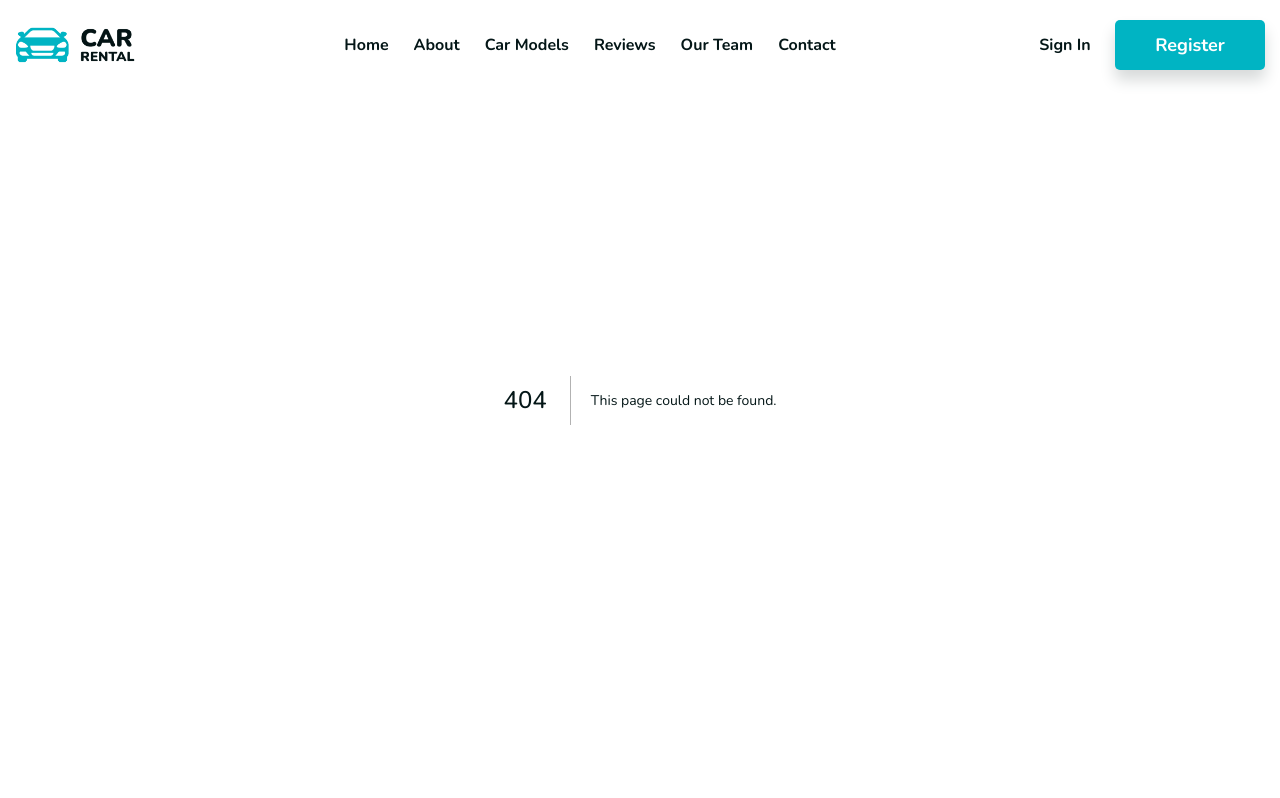
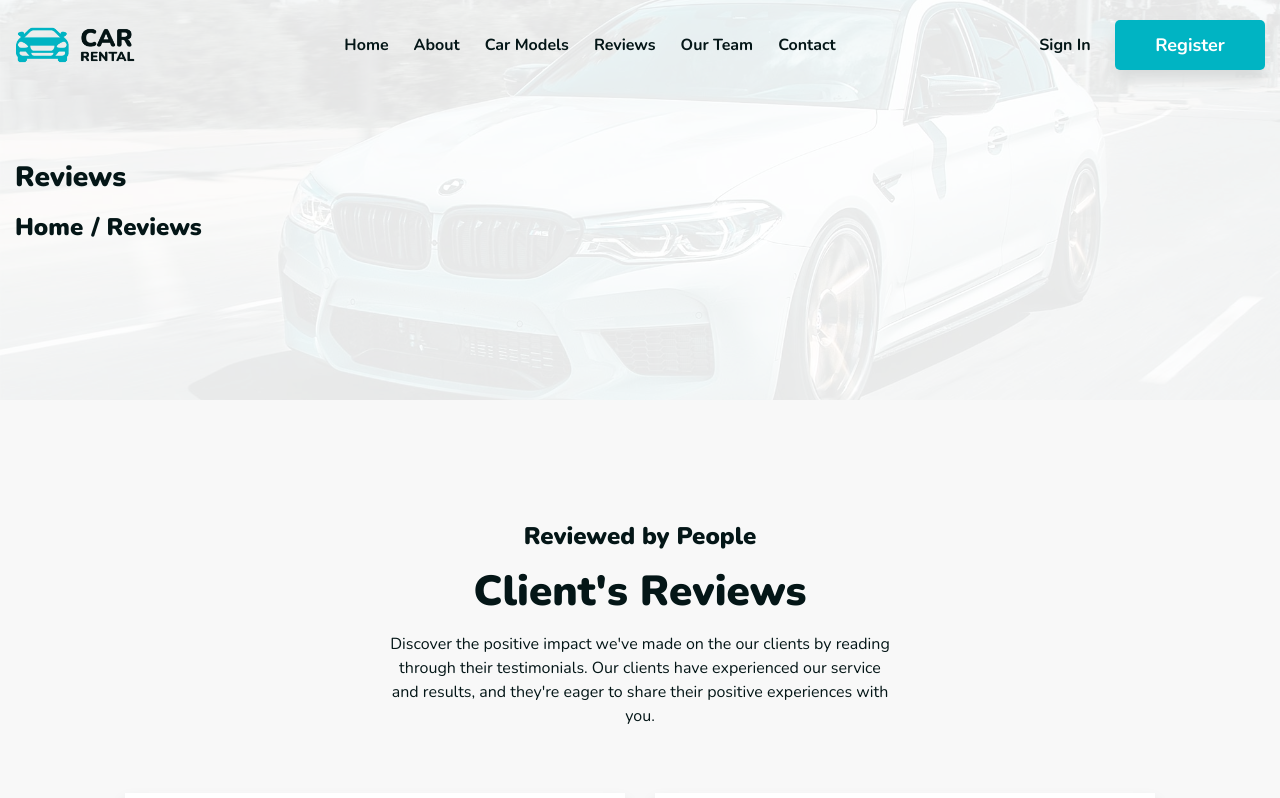
Before and after one commit to Gloryson/rentacar, a Next.js app: page /reviews in a window 1280 px wide. Before the commit this address had no page. Shown: the top 798 px of the page. Built offline with nearby package versions, Linux system fonts and the light colour scheme.

Commit message:
feat: added breadcrumbs

```diff
--- /dev/null
+++ b/app/reviews/page.tsx
@@ -0,0 +1,14 @@
+import { BreadCrumbs, ReviewSection } from '@/components';
+import { Fragment } from 'react';
+
+
+
+
+export default function ReviewsPage () {
+  return(
+    <Fragment>
+      <BreadCrumbs page='Reviews' />
+      <ReviewSection />
+    </Fragment>
+  )
+}
--- /dev/null
+++ b/components/BreadCrumbs/BreadCrumbs.scss
@@ -0,0 +1,23 @@
+.breadcrumbs__section {
+  height: 50vh;
+  position: relative;
+
+  img {
+    opacity: 0.1;
+    z-index: -1;
+  }
+
+  .container {
+    place-items: start;
+
+    .breadcrumbs {
+      display: flex;
+      gap: 8px;
+
+      a {
+        font-size: 24px;
+        font-weight: 900;
+      }
+    }
+  }
+}
--- /dev/null
+++ b/components/BreadCrumbs/BreadCrumbs.tsx
@@ -0,0 +1,20 @@
+import Image from 'next/image';
+import Link from 'next/link';
+import './BreadCrumbs.scss';
+
+
+
+export function BreadCrumbs ( { page }: { page: string } ) {
+  return(
+    <section className='breadcrumbs__section'>
+      <Image fill priority src={`/backgrounds/breadcrumbs-background.jpg`} alt='' sizes='' style={{objectFit: 'cover'}} />
+      <div className='container'>
+        <h3>{page}</h3>
+        <div className='breadcrumbs'>
+          <Link href={'/'}>Home</Link>
+          <h4>/ {page}</h4>
+        </div>
+      </div>
+    </section>
+  )
+}
--- a/components/NavBar/NavBar.scss
+++ b/components/NavBar/NavBar.scss
@@ -3,6 +3,7 @@ nav {
   height: 90px;
   position: absolute;
   top: 0;
+  z-index: 1;
 
   .container {
     display: flex;
--- a/components/NavBar/NavBar.tsx
+++ b/components/NavBar/NavBar.tsx
@@ -21,7 +21,7 @@ export function NavBar () {
           <Link href={'/'} onClick={() => setIsVisible(false)}>Home</Link>
           <Link href={'/'} onClick={() => setIsVisible(false)}>About</Link>
           <Link href={'/'} onClick={() => setIsVisible(false)}>Car Models</Link>
-          <Link href={'/'} onClick={() => setIsVisible(false)}>Reviews</Link>
+          <Link href={'/reviews'} onClick={() => setIsVisible(false)}>Reviews</Link>
           <Link href={'/'} onClick={() => setIsVisible(false)}>Our Team</Link>
           <Link href={'/'} onClick={() => setIsVisible(false)}>Contact</Link>
         </div>
--- a/components/index.ts
+++ b/components/index.ts
@@ -3,6 +3,7 @@ import { Banner } from './Banner/Banner';
 import { BenefitSection } from './BenefitSection/BenefitSection';
 import { BookBanner } from './BookBanner/BookBanner';
 import { BookSection } from './BookSection/BookSection';
+import { BreadCrumbs } from './BreadCrumbs/BreadCrumbs';
 import { FeatureSection } from './FeatureSection/FeatureSection';
 import { Footer } from './Footer/Footer';
 import { MainSection } from './MainSection/MainSection';
@@ -16,6 +17,7 @@ import { ReviewSection } from './ReviewSection/ReviewSection';
 export {
   NavBar,
   MainSection,
+  BreadCrumbs,
   BookSection,
   FeatureSection,
   RentalFleetSection,
```
Also changed, not shown: public/backgrounds/breadcrumbs-background.jpg (added).
